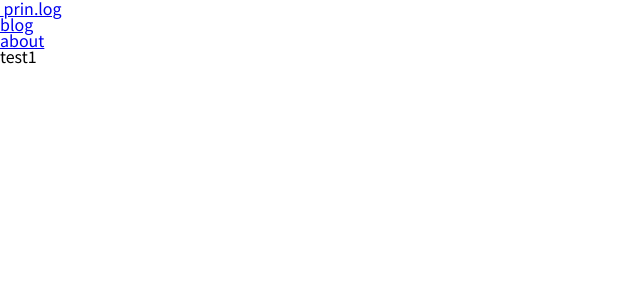
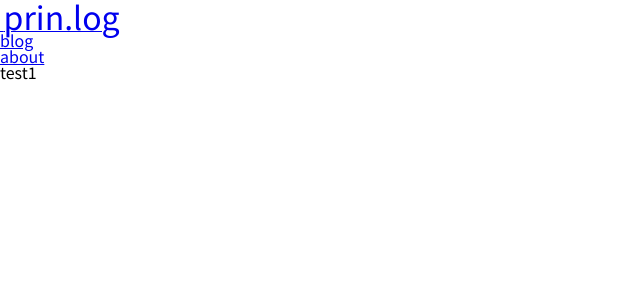
Before and after one commit to Sir-Rain/Sir-Rain.github.io, a Svelte app: page / in a window 1280 px wide. Shown: the top 300 px of the page, without its empty margins (0-640 px from the left). Built offline with nearby package versions, Linux system fonts and the light colour scheme.

Commit message:
modify Header's css

```diff
--- a/src/App.svelte
+++ b/src/App.svelte
@@ -6,7 +6,3 @@
 
 <Header />
 <Router routes={layout} />
-
-<!--<PostItem />-->
-<style lang="scss">
-</style>
--- a/src/components/Header.svelte
+++ b/src/components/Header.svelte
@@ -13,8 +13,9 @@
   ];
 </script>
 
-<div class="flex justify-between">
-  <a href="/#">
+<header>
+  <div class="inner mx-auto flex items-end justify-between py-8	">
+    <a use:link href="/">
       <img src="" alt="" />
       <span>prin.log</span>
     </a>
@@ -22,10 +23,22 @@
     <nav>
       <ul class="flex">
         {#each menus as { href, name } (name)}
-        <li><a use:link {href}>{name}</a></li>
+          <li class="ml-2"><a use:link {href}>{name}</a></li>
         {/each}
       </ul>
     </nav>
   </div>
+</header>
 
-<style lang="scss"></style>
+<style lang="scss">
+  a {
+    transition: 0.4s;
+
+    &:hover {
+      color: skyblue;
+    }
+    span {
+      font-size: 32px;
+    }
+  }
+</style>
--- a/src/layout/index.js
+++ b/src/layout/index.js
@@ -3,5 +3,6 @@ import About from './About.svelte';
 
 export default {
   '/': Blog,
+  // '/:id': Post,
   '/about': About,
 };
```
Also changed, not shown: src/components/PostList.svelte (added). Lines whose indentation alone changed are shown as unchanged.
